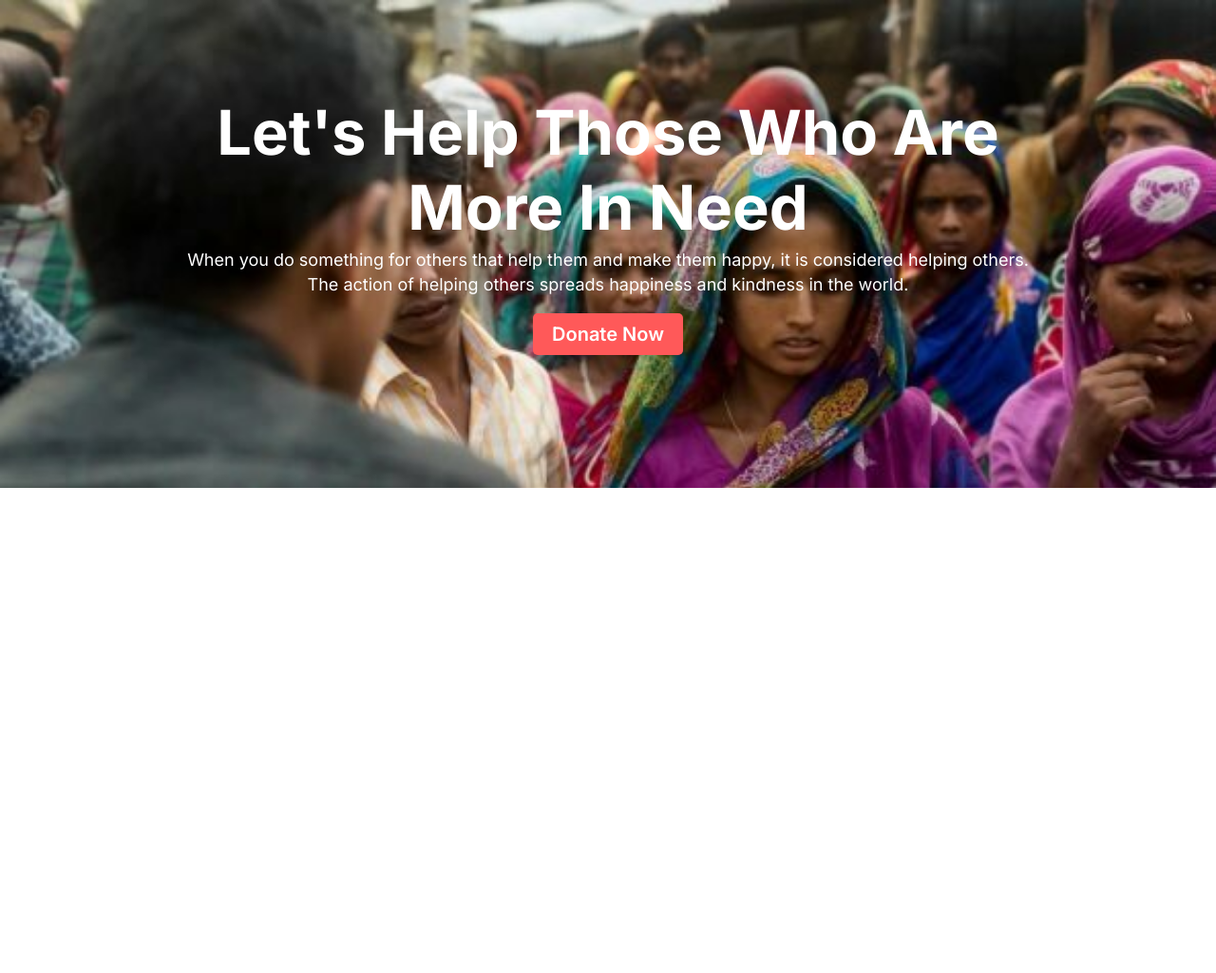
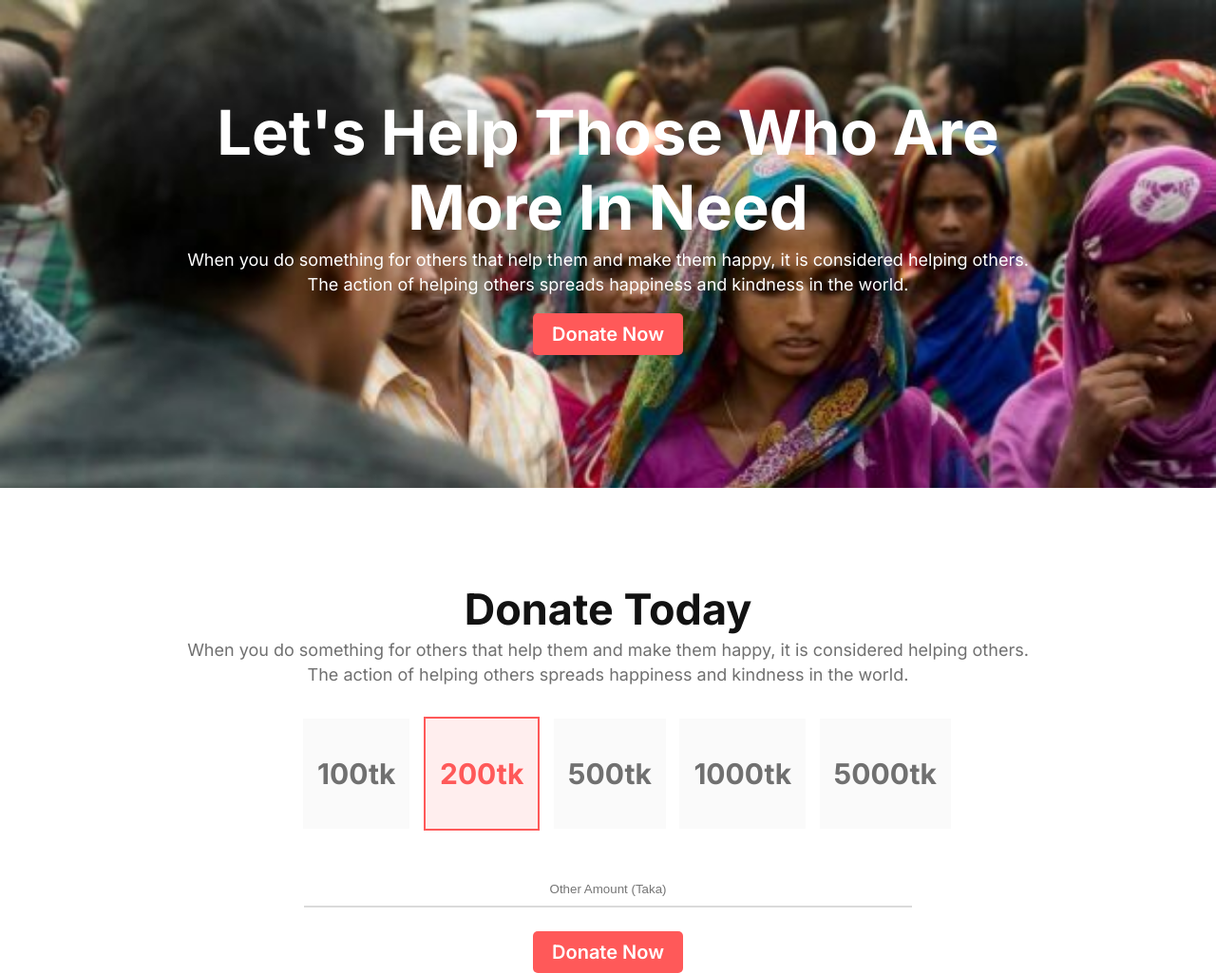
Before and after one commit to harunorrashid4419/first-assignment, a plain HTML site: page index.html in a window 1280 px wide. Shown: the whole page at 95% size. Before the commit the page ends 800 px from the top, so only its background shows below. Drawn offline with Linux system fonts and the light colour scheme.

Commit message:
donate sectin add

```diff
--- a/index.html
+++ b/index.html
@@ -19,13 +19,33 @@
         <p class="paragraph">When you do something for others that help them and make them happy, it is considered helping others.</p>
         <p class="paragraph">The action of helping others spreads happiness and kindness in the world.</p>
         <div class="button">
-            <a href="#">Donate Now</a>
+            <a class="main-button" href="#">Donate Now</a>
         </div>
     </section>
 
 
 
 
+    <section class="donate-section">
+        <h2 class="second-header">Donate Today</h2>
+        <p class="paragraph black">When you do something for others that help them and make them happy, it is considered helping others.</p>
+        <p class="paragraph black">The action of helping others spreads happiness and kindness in the world.</p>
+        <div class="donate-amount">
+            <ul>
+                <li><a href="#">100tk</a></li>
+                <li id="second-amount"><a href="#">200tk</a></li>
+                <li><a href="#">500tk</a></li>
+                <li><a href="#">1000tk</a></li>
+                <li><a href="#">5000tk</a></li>
+            </ul>
+        </div>
+        <div class="form">
+            <input type="text" placeholder="Other Amount (Taka)">
+            <div class="form-button">
+                <a class="main-button" href="#">Donate Now</a>
+            </div>
+        </div>
+    </section>
 
 </body>
 </html>
--- a/style.css
+++ b/style.css
@@ -27,7 +27,7 @@ body{
 .button{
     padding: 30px 0px 150px 0px;
 }
-.button a{
+.main-button{
     font-size: 20px;
     font-weight: 600;
     color: #FFFFFF;
@@ -36,3 +36,54 @@ body{
     text-decoration: none;
     border-radius: 5px;
 }
+
+
+
+
+.black{
+    color: #707070;
+}
+.donate-section{
+    text-align: center;
+    padding-top: 100px;
+}
+.second-header{
+    font-size: 45px;
+    font-weight: 700;
+    color: #121212;
+    margin: 0 0 0 0;
+}
+.donate-section ul li{
+    list-style: none;
+    display: inline-block;
+    padding: 0px 5px;
+}
+.donate-section .donate-amount{
+    padding-top: 60px;
+}
+.donate-section .donate-amount ul li a{
+    text-decoration: none;
+    font-size: 30px;
+    font-weight: 700;
+    color: #707070;
+    background: #FAFAFA;
+    padding: 40px 15px;
+}
+#second-amount a{
+    color:#FF5959;
+    background:#FFEEEE;
+    border: 2px solid #FF5959;
+}
+.donate-section .form{
+    padding-top: 70px;
+}
+.donate-section .form-button{
+    padding-top: 35px;
+}
+.donate-section .form input{
+    width: 50%;
+    text-align: center;
+    padding: 10px 0px;
+    border: none;
+    border-bottom: 2px solid #DADADA;
+}
```
